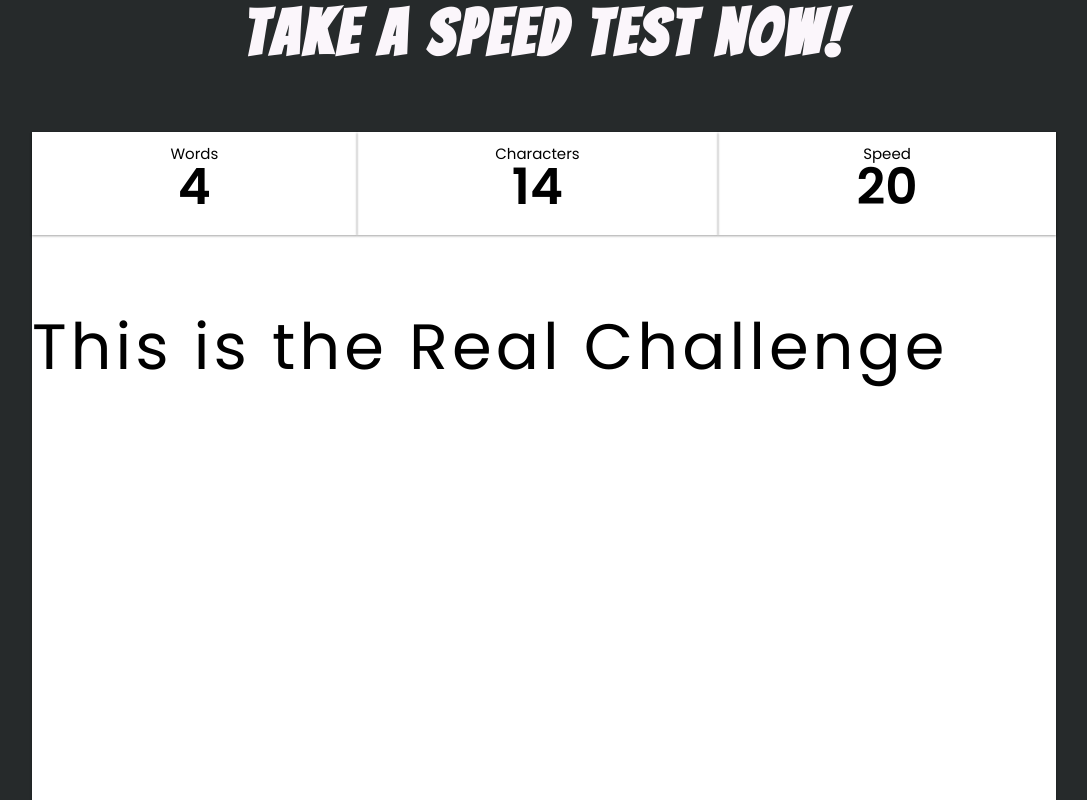
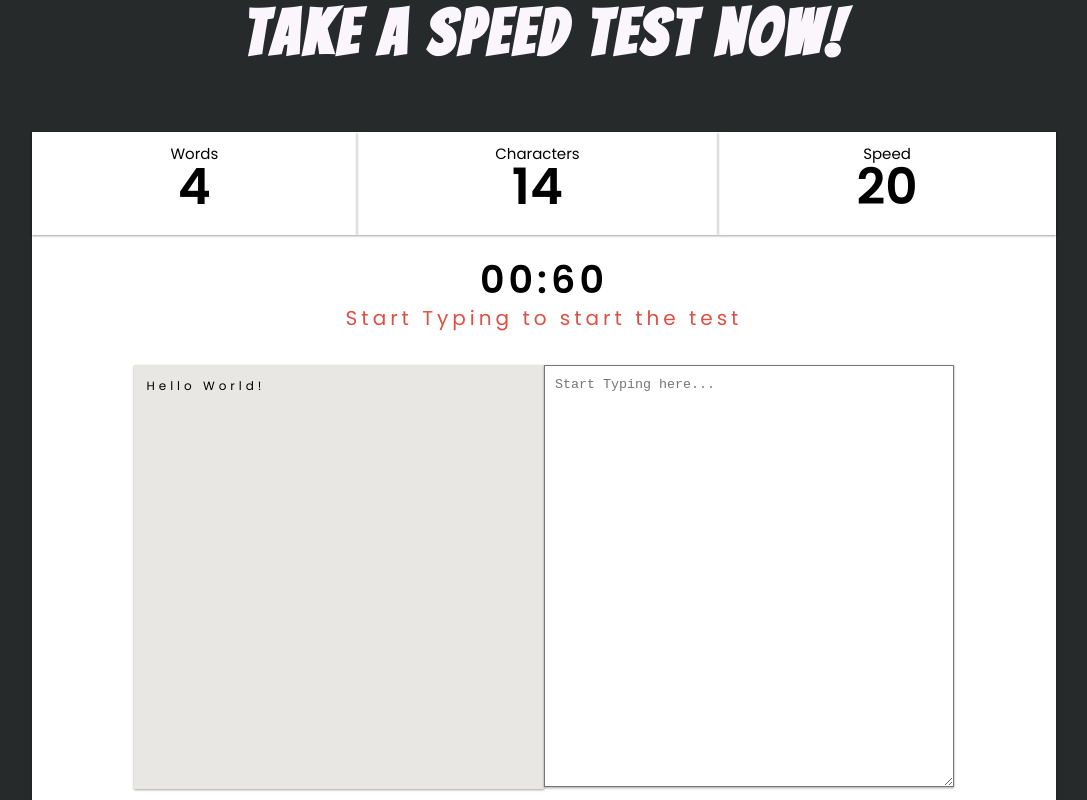
Before and after one commit to aj-1904/flashtyping, a React (Create React App) app: page / in a window 1280 px wide. Shown: the part 860-1660 px from the top of the page, without its empty margins (96-1183 px from the left). Built offline with nearby package versions, Linux system fonts and the light colour scheme.

Commit message:
Creating and Styling interface of TypingChallenge Component

```diff
--- a/src/components/TestContainer/TestContainer.jsx
+++ b/src/components/TestContainer/TestContainer.jsx
@@ -3,16 +3,24 @@
 import TryAgain from "../TryAgain/TryAgain";
 import TypingChallengeContainer from "../TypingChallengeContainer/TypingChallengeContainer";
 
+function TestContainer({ words, characters, wpm }) {
+  const timeRemaining = 30;
 
-function TestContainer({ words, characters, wpm }) {
   return (
     <div className="test-container">
-      <div data-aos="fade-up" className="typing-challenge-cont">
-      <TypingChallengeContainer words={words} characters={characters} wpm={wpm}/>
-      </div>
-      {/* <div className="try-again-cont">
-        <TryAgain words={words} characters={characters} wpm={wpm} />
-      </div> */}
+      {timeRemaining > 0 ? (
+        <div data-aos="fade-up" className="typing-challenge-cont">
+          <TypingChallengeContainer
+            words={words}
+            characters={characters}
+            wpm={wpm}
+          />
+        </div>
+      ) : (
+        <div className="try-again-cont">
+          <TryAgain words={words} characters={characters} wpm={wpm} />
+        </div>
+      )}
     </div>
   );
 }
--- /dev/null
+++ b/src/components/TypingChallenge/TypingChallenge.css
@@ -0,0 +1,71 @@
+.typing-challenge {
+  display: flex;
+  flex-direction: column;
+  flex-grow: 1;
+  align-items: center;
+  justify-content: center;
+}
+
+.timer-container {
+  margin: 16px;
+}
+
+.timer {
+  font-size: 38px;
+  font-weight: 600;
+  margin: 0;
+  text-align: center;
+}
+
+.timer-info {
+  margin: 0;
+  margin-top: -5px;
+  color: #dd5044;
+  font-size: 20px;
+  text-align: center;
+}
+
+.textarea-container {
+  margin: 16px;
+  display: flex;
+  flex-direction: row;
+  flex-grow: 1;
+  width: 80%;
+}
+
+.textarea-left,
+.textarea-right {
+  display: flex;
+  width: 50%;
+  flex-grow: 1;
+}
+
+.textarea {
+  text-align: left;
+  flex-grow: 1;
+  height: 400px;
+  padding: 10px;
+  line-height: 18px;
+  flex-wrap: wrap;
+  box-shadow: 0 1px 3px rgba(0, 0, 0, 0.12), 0 1px 2px rgba(0, 0, 0, 0.26);
+  transition: all 0.2s;
+  overflow: scroll;
+}
+
+.textarea:hover {
+  box-shadow: 0 14px 28px rgba(0, 0, 0, 0.12), 0 10px 10px rgba(0, 0, 0, 0.26);
+}
+
+.textarea::-webkit-scrollbar {
+  display: none;
+}
+
+.textarea {
+  scrollbar-width: none;
+}
+
+.test-paragraph {
+  font-size: 12px;
+  background: #e9e7e4;
+  padding: 12px;
+}
--- /dev/null
+++ b/src/components/TypingChallenge/TypingChallenge.jsx
@@ -0,0 +1,29 @@
+import React from'react';
+import "./TypingChallenge.css";
+
+function TypingChallenge({selectedParagraph}) {
+    return (
+        <div className="typing-challenge">
+            <div className="timer-container">
+                <p className="timer">00:60</p>
+                <p className="timer-info">Start Typing to start the test</p>
+            </div>
+            <div className="textarea-container">
+                <div className="textarea-left">
+                    <div className="textarea test-paragraph">
+                        {selectedParagraph}
+                    </div>
+                </div>
+                <div className="textarea-right">
+                    <textarea className="textarea" placeholder="Start Typing here...">
+
+                    </textarea>
+
+                </div>
+            </div>
+
+        </div>
+    )
+}
+
+export default TypingChallenge
--- a/src/components/TypingChallengeContainer/TypingChallengeContainer.jsx
+++ b/src/components/TypingChallengeContainer/TypingChallengeContainer.jsx
@@ -1,6 +1,7 @@
 import React from "react";
 import "./TypingChallengeContainer.css";
 import ChallengeDetailsCard from "../ChallengeDetailsCard/ChallengeDetailsCard";
+import TypingChallenge from "../TypingChallenge/TypingChallenge";
 
 function TypingChallengeContainer({ words, characters, wpm }) {
   return (
@@ -18,7 +19,7 @@
       </div>
       {/* The REAL Challenge */}
       <div className="typewriter-container">
-        <p>This is the Real Challenge</p>
+        <TypingChallenge selectedParagraph="Hello World!" />
       </div>
     </div>
   );
```
